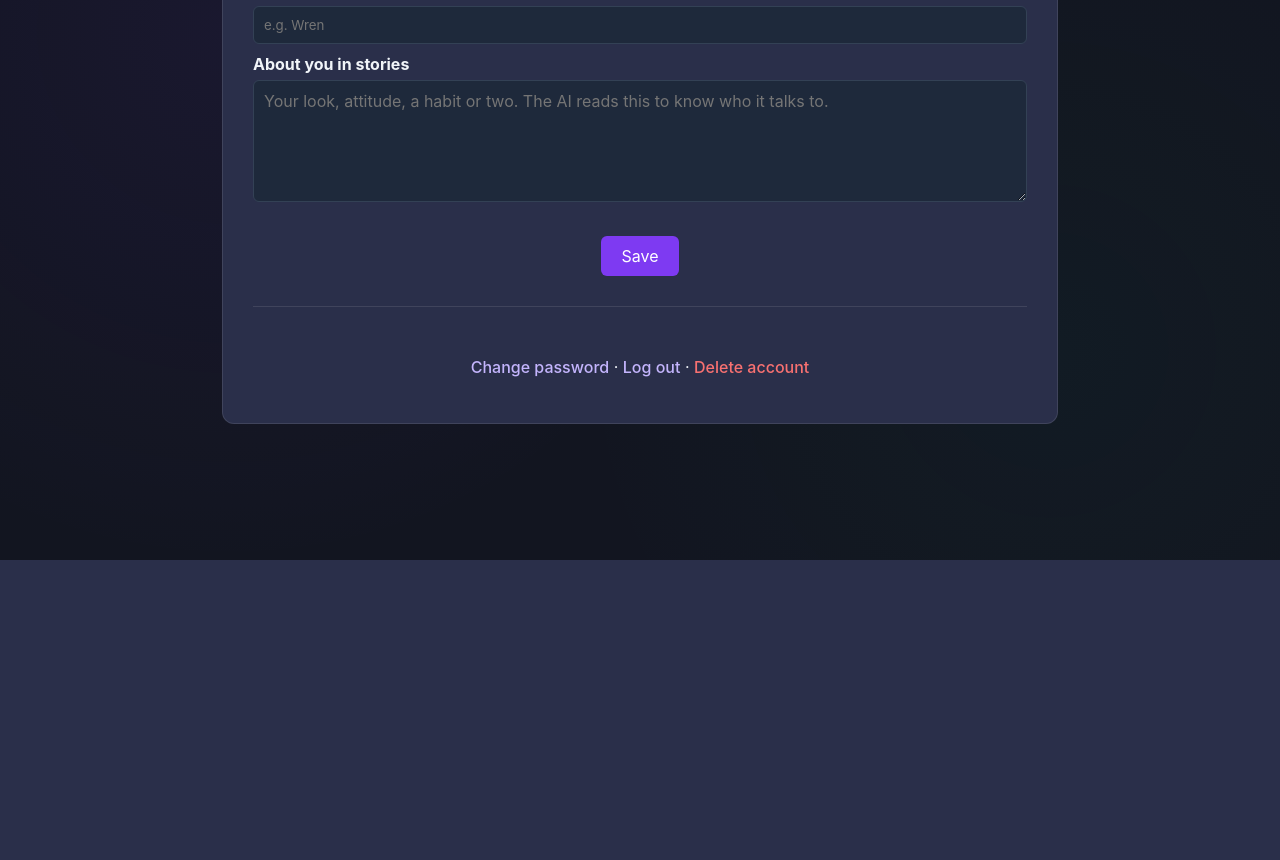
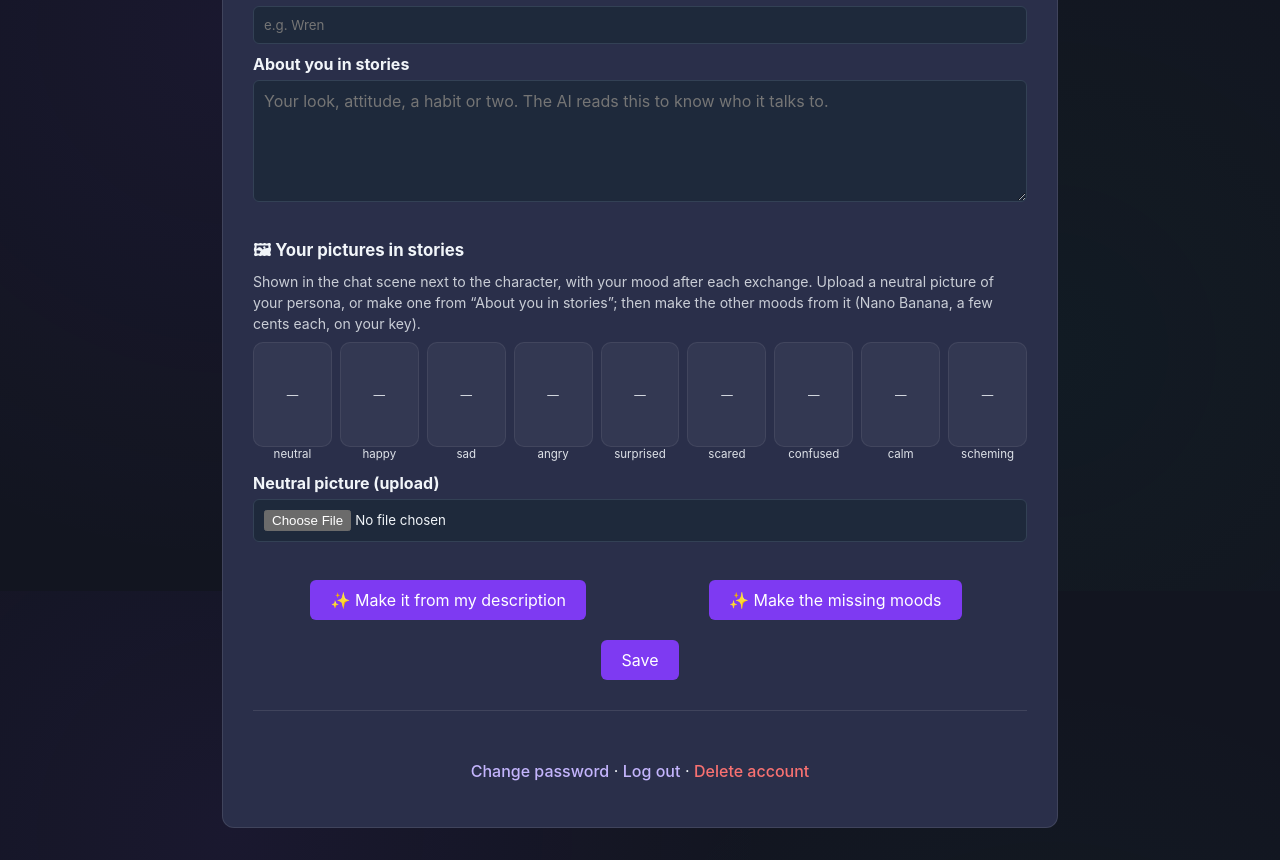
Before and after one commit to PineapplePatriot/NarrativeAI, a Django app: page /users/profile/ in a window 1280 px wide. Shown: the part 1009-1869 px from the top of the page. Before the commit the page ends 1569 px from the top, so only its background shows below. Run offline with Django 5.2, Linux system fonts and the light colour scheme; the visitor is signed in with stand-in values (Sample User, id 1); data comes from the database, SQL or seed files in the repository; data that the repository does not hold is empty; some libraries are stand-ins or nearby versions.

Commit message:
Pictures of your own character: on the profile, in the chat scene with your mood, offered by Bulba
- The persona gets nine mood pictures: upload the neutral one or make it from 'About you in stories', then make
  the moods from it (Nano Banana, on their key)
- In chats with their usual persona, their picture stands left of the character; the mood check after each
  reply also reads theirs (from their message and the reply)
- Bulba offers the pictures once after the persona step (offer_persona_pictures), in setup and in chats
- Picture making shared by characters and personas (_make_sprite)

Co-Authored-By: Claude Opus 5.5 <noreply@anthropic.com>
Claude-Session: https://claude.ai/code/session_01WHCPs4hsxFtXkFwR2MKLSY

```diff
--- a/narrative/mainapp/static/mainapp/css/chat_page.css
+++ b/narrative/mainapp/static/mainapp/css/chat_page.css
@@ -2366,3 +2366,8 @@ body.skin-lab .message-text .thought { color: #3d5a78; }
 /* Two characters in one card: the one not speaking steps back */
 .character-image-container { transition: filter .5s, opacity .5s, transform .5s; }
 .character-image-container.quiet { filter: brightness(.55) saturate(.7); opacity: .8; transform: scale(.96); }
+
+/* Their own picture (persona) on the left of the scene; everyone fits when there are three */
+.character-images-wrapper.with-user .character-image-container { width: min(320px, 31%); height: auto; max-height: 520px; flex: 0 1 auto; }
+.character-images-wrapper.with-user .user-sprite { transform: scale(.92); transform-origin: bottom center; opacity: .95; }
+.character-images-wrapper.with-user .user-sprite img { max-width: 100%; }
--- a/narrative/mainapp/urls.py
+++ b/narrative/mainapp/urls.py
@@ -10,6 +10,7 @@ path('character_import/', views.character_import, name="character_import"),
 path('character_export/<slug:slug>', views.character_export, name="character_export"),
 path('character_delete/<slug:slug>', views.character_delete, name="character_delete"),
 path('character_sprite/<slug:slug>', views.character_sprite, name="character_sprite"),
+path('persona_sprite/', views.persona_sprite, name="persona_sprite"),
 path('image_models/', views.image_model_list, name="image_models"),
 path('character_edit/<slug:slug>', views.UpdateCharacter.as_view(), name="character"),
 path('guide/', views.guide_page, name="guide"),
--- a/narrative/users/forms.py
+++ b/narrative/users/forms.py
@@ -102,7 +102,7 @@ class ProfileUserForm(forms.ModelForm):
         # The persona (who they are in stories): Bulba can make it, they can edit it here; each chat can still
         # have its own (the pen menu)
         fields = ['photo', 'first_name', 'date_birth', 'username', 'email', 'display_language',
-                  'persona_name', 'persona_description']
+                  'persona_name', 'persona_description', 'persona_photo_neutral']
         labels = {'username': "Login", 'email': "Email", 'display_language': "Story language",
                   'persona_name': "Name in stories",
                   'persona_description': "About you in stories"}
@@ -113,6 +113,7 @@ class ProfileUserForm(forms.ModelForm):
                                           "own messages in any language."}
         widgets = {
             'photo': forms.FileInput(attrs={'class': 'form-input'}),
+            'persona_photo_neutral': forms.FileInput(attrs={'class': 'form-input', 'accept': 'image/*'}),
             'first_name': forms.TextInput(attrs={'class': 'form-input'}),
             'date_birth': forms.DateInput(attrs={'type': 'date', 'class': 'form-input'}),
             'username': forms.TextInput(attrs={'class': 'form-input'}),
@@ -132,7 +133,8 @@ class ProfileUserForm(forms.ModelForm):
             help_text=self.Meta.help_texts['display_language'], widget=forms.Select(attrs={'class': 'form-input'}))
 
     def account_fields(self):
-        return [f for f in self if f.name not in ('photo', 'display_language') and f.name not in self.PERSONA]
+        return [f for f in self if f.name not in ('photo', 'display_language', 'persona_photo_neutral')
+                and f.name not in self.PERSONA]
 
     def persona_fields(self):
         return [self[n] for n in self.PERSONA]
--- a/narrative/users/models.py
+++ b/narrative/users/models.py
@@ -18,6 +18,16 @@ class User(AbstractUser):
     )
     persona_name = models.CharField(max_length=256, blank=True, default=None, null=True, verbose_name="Persona name")
     persona_description = models.TextField(blank=True, default=None, null=True)
+    # Pictures of their persona for the chat scene, one per mood (like a character's sprites)
+    persona_photo_neutral = models.ImageField(upload_to="personas/%Y/%m/%d/", blank=True, null=True)
+    persona_photo_happy = models.ImageField(upload_to="personas/%Y/%m/%d/", blank=True, null=True)
+    persona_photo_sad = models.ImageField(upload_to="personas/%Y/%m/%d/", blank=True, null=True)
+    persona_photo_angry = models.ImageField(upload_to="personas/%Y/%m/%d/", blank=True, null=True)
+    persona_photo_surprised = models.ImageField(upload_to="personas/%Y/%m/%d/", blank=True, null=True)
+    persona_photo_scared = models.ImageField(upload_to="personas/%Y/%m/%d/", blank=True, null=True)
+    persona_photo_confused = models.ImageField(upload_to="personas/%Y/%m/%d/", blank=True, null=True)
+    persona_photo_calm = models.ImageField(upload_to="personas/%Y/%m/%d/", blank=True, null=True)
+    persona_photo_scheming = models.ImageField(upload_to="personas/%Y/%m/%d/", blank=True, null=True)
     # Pressed "I've filled it in" on the tester feedback form (static/js/feedback.js): no more reminders
     feedback_done = models.BooleanField(default=False)
     # Confirmed by the emailed link (users/verification.py). Sign-up sets it False while verification is on;
--- a/narrative/users/static/users/css/profile.css
+++ b/narrative/users/static/users/css/profile.css
@@ -163,3 +163,12 @@ textarea.form-input { width: 100%; box-sizing: border-box; resize: vertical; fon
 .language-rule input { margin-top: 3px; width: auto !important; }
 .language-rule small { opacity: .75; }
 select.form-input { width: 100%; box-sizing: border-box; }
+
+/* Pictures of their persona */
+.persona-pics { display: grid; grid-template-columns: repeat(auto-fill, minmax(78px, 1fr)); gap: 8px; margin: 8px 0 12px; }
+.persona-pics figure { margin: 0; text-align: center; font-size: .72rem; opacity: .9; }
+.persona-pics img, .persona-pics span { display: grid; place-items: center; width: 100%; aspect-ratio: 3 / 4; object-fit: cover;
+    border-radius: 10px; background: rgba(255,255,255,.05); border: 1px solid rgba(255,255,255,.08); }
+.persona-pics figure.working img, .persona-pics figure.working span { animation: personaPulse 1s ease-in-out infinite; }
+@keyframes personaPulse { 50% { opacity: .4; } }
+.persona-pic-actions { display: flex; flex-wrap: wrap; gap: 8px; align-items: center; margin: 8px 0 16px; }
--- a/narrative/users/static/users/js/profile.js
+++ b/narrative/users/static/users/js/profile.js
@@ -14,3 +14,42 @@ photoInput.addEventListener("change", function () {
         reader.readAsDataURL(file);
     }
 });
+// Pictures of their persona: the neutral one from the description, the moods from it (mainapp views.persona_sprite)
+(function () {
+    const box = document.getElementById('personaPics');
+    if (!box) return;
+    const note = document.getElementById('personaPicNote');
+    const csrf = (document.cookie.split(';').map(c => c.trim()).find(c => c.startsWith('csrftoken=')) || '').split('=')[1];
+    const has = mood => !!box.querySelector(`[data-mood="${mood}"] img`);
+    async function make(mood) {
+        const fig = box.querySelector(`[data-mood="${mood}"]`);
+        fig.classList.add('working');
+        try {
+            const resp = await fetch(box.dataset.url, { method: 'POST',
+                headers: { 'Content-Type': 'application/json', 'X-CSRFToken': csrf }, body: JSON.stringify({ emotion: mood }) });
+            const d = await resp.json();
+            if (!resp.ok) throw new Error(d.error || 'Could not make it.');
+            fig.querySelector('img, span').outerHTML = `<img src="${d.url}?t=${Date.now()}" alt="">`;
+        } finally { fig.classList.remove('working'); }
+    }
+    async function run(btn, moods) {
+        const buttons = document.querySelectorAll('.persona-pic-actions button');
+        buttons.forEach(b => { b.disabled = true; });
+        try {
+            for (let i = 0; i < moods.length; i++) {
+                note.textContent = `Making ${moods[i]} (${i + 1} of ${moods.length})… about 15 seconds each.`;
+                await make(moods[i]);
+            }
+            note.textContent = moods.length ? '✓ Done. They show in your chats from the next reply.' : 'All moods are there already.';
+        } catch (e) { note.textContent = e.message; }
+        finally { buttons.forEach(b => { b.disabled = false; }); }
+    }
+    document.getElementById('personaMakeNeutral').addEventListener('click', e => {
+        if (has('neutral') && !confirm('Replace your neutral picture with a new one?')) return;
+        run(e.target, ['neutral']);
+    });
+    document.getElementById('personaMakeMoods').addEventListener('click', e => {
+        if (!has('neutral')) { note.textContent = 'Add or make the neutral picture first: the moods are made from it.'; return; }
+        run(e.target, ['happy', 'sad', 'angry', 'surprised', 'scared', 'confused', 'calm', 'scheming'].filter(m => !has(m)));
+    });
+})();
--- a/narrative/users/templates/users/profile.html
+++ b/narrative/users/templates/users/profile.html
@@ -6,7 +6,7 @@
     <meta charset="UTF-8">
     <meta name="viewport" content="width=device-width, initial-scale=1.0">
     <title>Profile - Narrative AI</title>
-    <link rel="stylesheet" href="{% static 'users/css/profile.css' %}?v=3">
+    <link rel="stylesheet" href="{% static 'users/css/profile.css' %}?v=4">
     <link rel="stylesheet" href="{% static 'css/topbar.css' %}?v=2">
     <link rel="stylesheet" href="{% static 'css/base.css' %}?v=5">
 </head>
@@ -68,6 +68,23 @@
                 {% endif %}
             {% endfor %}
 
+            <h3 class="persona-head">🖼 Your pictures in stories</h3>
+            <p class="persona-help">Shown in the chat scene next to the character, with your mood after each exchange.
+                Upload a neutral picture of your persona, or make one from “About you in stories”; then make the other
+                moods from it (Nano Banana, a few cents each, on your key).</p>
+            <div class="persona-pics" id="personaPics" data-url="{% url 'persona_sprite' %}">
+                {% for mood, pic in persona_pictures %}
+                <figure data-mood="{{ mood }}">{% if pic %}<img src="{{ pic }}" alt="">{% else %}<span>—</span>{% endif %}<figcaption>{{ mood }}</figcaption></figure>
+                {% endfor %}
+            </div>
+            <label for="{{ form.persona_photo_neutral.id_for_label }}">Neutral picture (upload)</label>
+            {{ form.persona_photo_neutral }}
+            <div class="persona-pic-actions">
+                <button type="button" class="secondary" id="personaMakeNeutral">✨ Make it from my description</button>
+                <button type="button" class="secondary" id="personaMakeMoods">✨ Make the missing moods</button>
+                <span class="persona-help" id="personaPicNote"></span>
+            </div>
+
             <button type="submit">Save</button>
         </form>
 
@@ -78,6 +95,6 @@
     </div>
     </div>
 
-    <script src="{% static 'users/js/profile.js' %}"></script>
+    <script src="{% static 'users/js/profile.js' %}?v=2"></script>
 </body>
 </html>
--- a/narrative/users/views.py
+++ b/narrative/users/views.py
@@ -117,6 +117,10 @@ class ProfileUser(LoginRequiredMixin, UpdateView):
         from mainapp import translation
         context = super().get_context_data(**kwargs)
         context["language_rule"] = translation.language_rule_in_preset(self.request.user)
+        user = self.request.user
+        context["persona_pictures"] = [(m, getattr(user, f"persona_photo_{m}").url if getattr(user, f"persona_photo_{m}") else "")
+                                       for m in ("neutral", "happy", "sad", "angry", "surprised", "scared", "confused",
+                                                 "calm", "scheming")]
         return context
 
     def form_valid(self, form):
```
Also changed, not shown: narrative/mainapp/bulba/tune.py (+23 -2 lines), narrative/mainapp/data/bulba/instructions.md (+3 -0 lines), narrative/mainapp/static/mainapp/js/chat_page.js (+13 -4 lines), narrative/mainapp/templates/mainapp/chat_page.html (+6 -2 lines), narrative/mainapp/test_experiences.py (+22 -0 lines), narrative/mainapp/views.py (+69 -22 lines), narrative/users/migrations/0016_persona_pictures.py (added).
